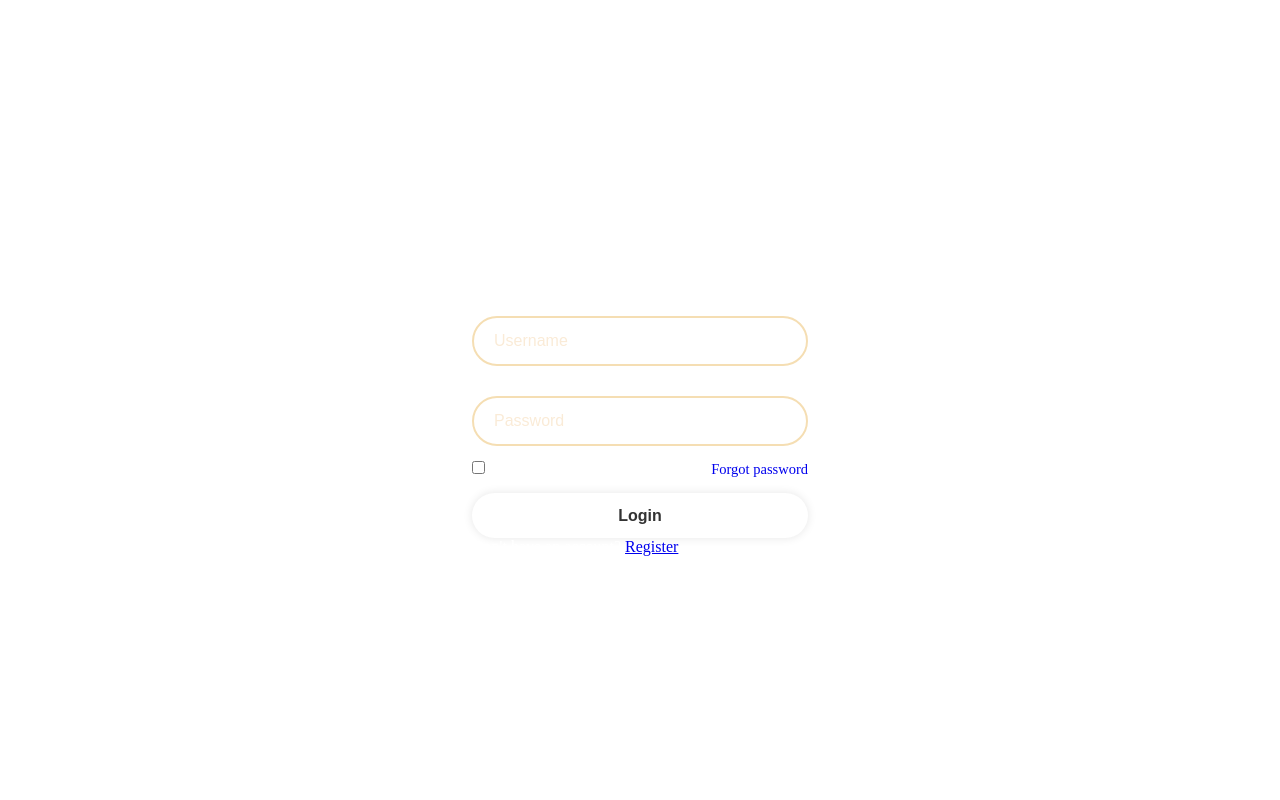
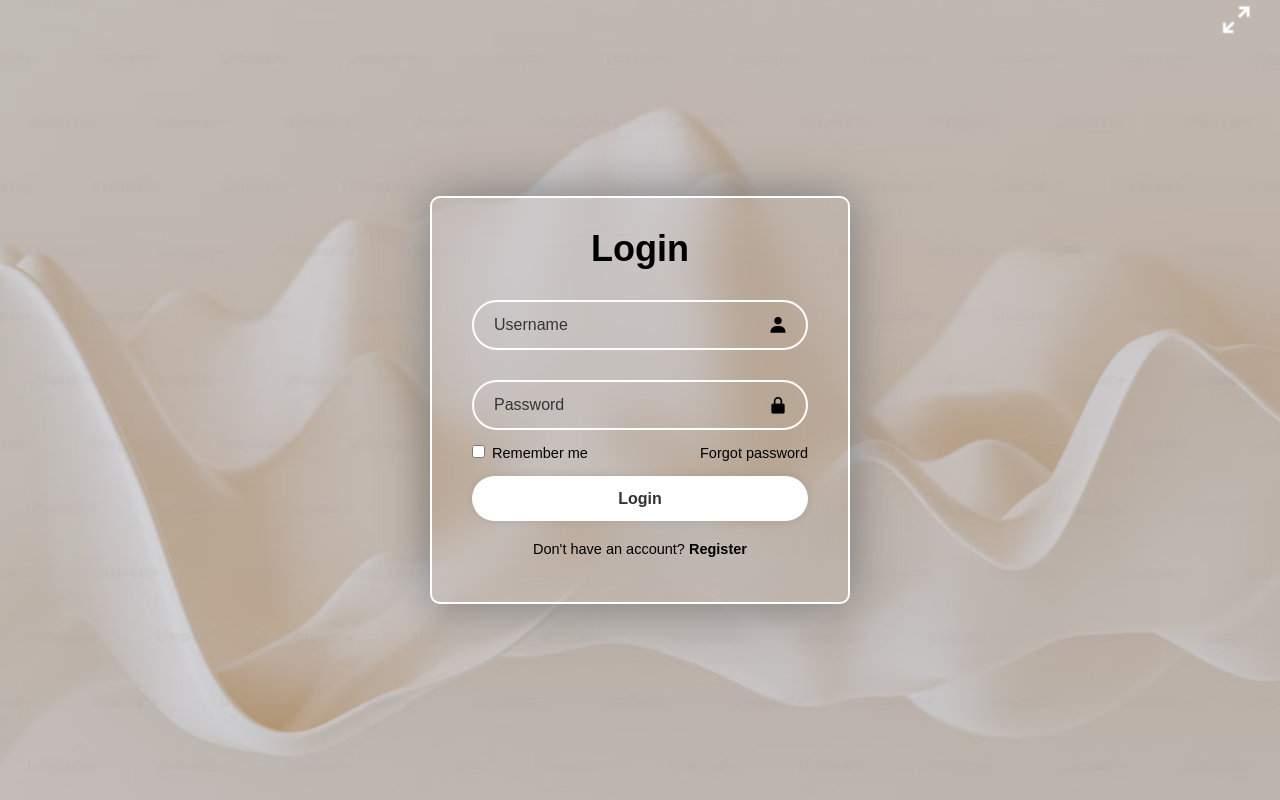
Before and after one commit to GanfallPazifist22/teamproject, a plain HTML site: page Registers/register.html in a window 1280 px wide. Drawn offline with nearby package versions, Linux system fonts and the light colour scheme.

Commit message:
Add files via upload

```diff
--- a/Registers/register.html
+++ b/Registers/register.html
@@ -3,7 +3,7 @@
 <head>
     <meta charset="UTF-8">
     <meta name="viewport" content="width=device-width, initial-scale=1.0">
-    <title>Document</title>
+    <title>Login</title>
     <link href='https://unpkg.com/boxicons@2.1.4/css/boxicons.min.css' rel='stylesheet'>
     <link rel="stylesheet" href="style_register.css">
 </head>
--- a/Registers/style_register.css
+++ b/Registers/style_register.css
@@ -2,6 +2,7 @@
     margin: 0;
     padding: 0;
     box-sizing: border-box;
+    font-family: 'Arial', sans-serif;
 }
 
 body {
@@ -9,7 +10,7 @@ body {
     justify-content: center;
     align-items: center;
     min-height: 100vh;
-    background: url() no-repeat;
+    background: url('bg.png') no-repeat;
     background-size: cover;
     background-position: center;
 }
@@ -17,8 +18,10 @@ body {
 .wrapper {
     width: 420px;
     background-color: transparent;
-    border: 2px solid rgb(255, 255, 255, .2);
-    color: #fff;
+    border: 2px solid white;
+    backdrop-filter: blur(20px);
+    box-shadow: 0 0 50px #7a7a7a;
+    color: black;
     border-radius: 10px;
     padding: 30px 40px;
 }
@@ -41,15 +44,15 @@ body {
     background-color: transparent;
     border: none;
     outline: none;
-    border: 2px solid wheat;
+    border: 2px solid white;
     border-radius: 40px;
     font-size: 16px;
-    color: white;
+    color: black;
     padding: 20px 45px 20px 20px;
 }
 
 .input-box input::placeholder {
-    color: antiquewhite;
+    color: rgb(53, 53, 53);
 }
 
 .input-box i {
@@ -73,8 +76,8 @@ body {
 }
 
 .remember-forgot a {
-    accent-color: #fff;
-    text-decoration: 3px;
+    color: black;
+    text-decoration: none;
 }
 
 .remember-forgot a:hover {
@@ -95,18 +98,18 @@ body {
     font-weight: 600;
 }
 
-.wrapper .remember-link {
+.wrapper .register-link {
     font-size: 14.5px;
     text-align: center;
     margin: 20px 0 15px;
 }
 
-.remember-link p a {
-    color: #fff;
+.register-link p a {
+    color: black;
     text-decoration: none;
     font-weight: 600;
 }
 
-.remember-link p a:hover {
+.register-link p a:hover {
     text-decoration: underline;
 }
```
Also changed, not shown: index.html (+3 -3 lines), Registers/bg.png (added).
